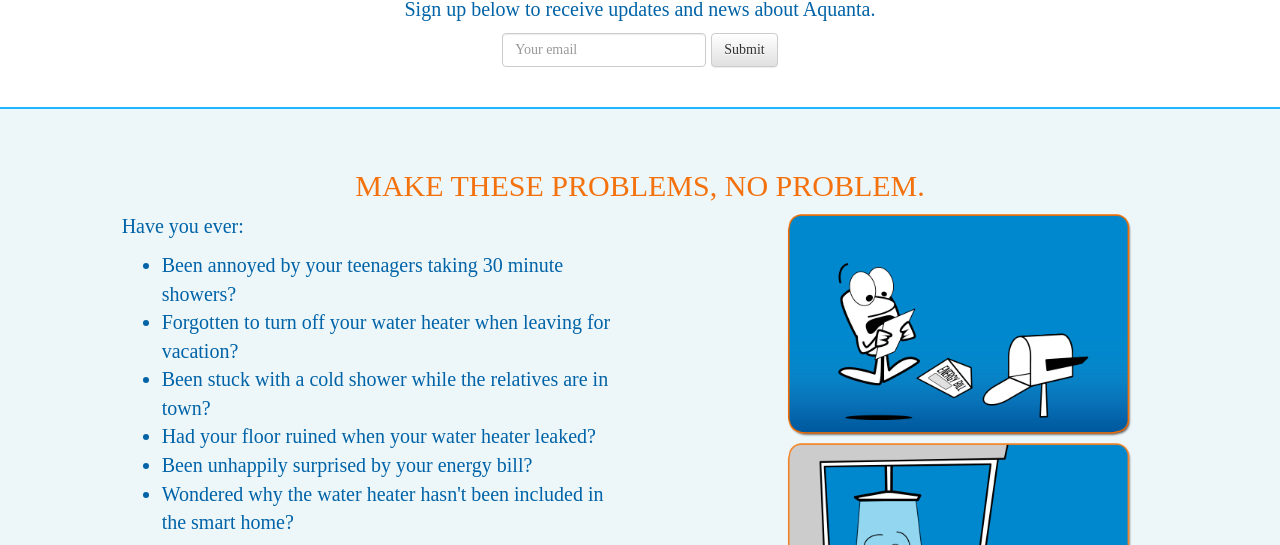
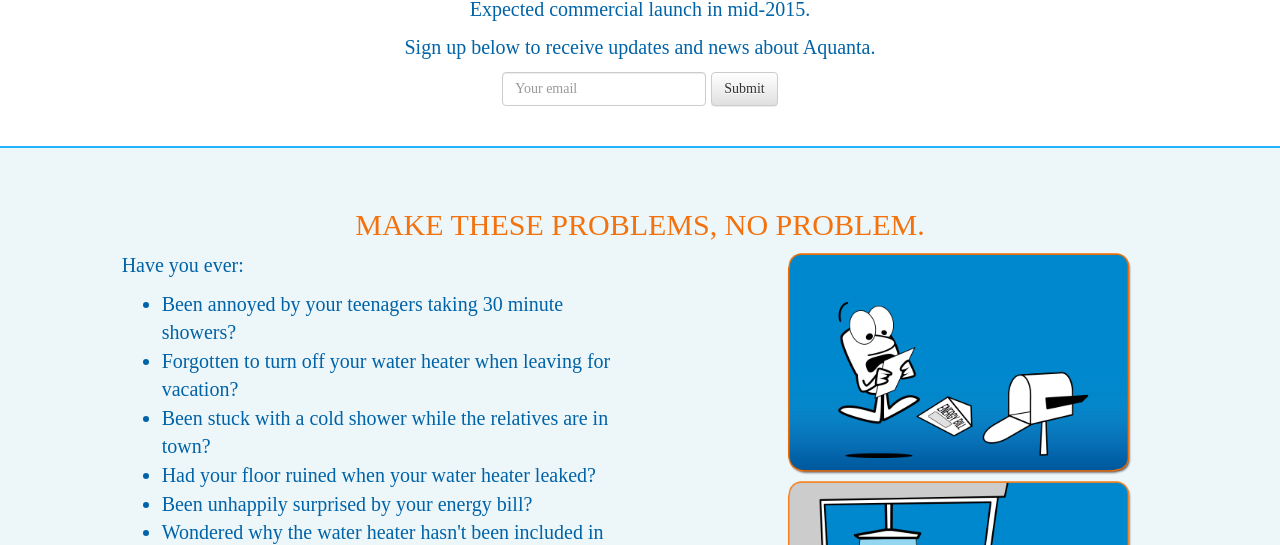
Before and after one commit to sunnovations/sunnovations.github.io, a plain HTML site: page index.html in a window 1280 px wide. Shown: the part 555-1100 px from the top of the page. Drawn offline with nearby package versions, Linux system fonts and the light colour scheme; a web font is replaced by a local one.

Commit message:
added expected delivery line

```diff
--- a/index.html
+++ b/index.html
@@ -70,6 +70,7 @@
       <div class="col-md-12">
         <div class="text-center">
           <h2>Stay up to date</h2>
+          <p>Expected commercial launch in mid-2015.</p>
           <p>Sign up below to receive updates and news about Aquanta.</p>
             <form action="https://www.salesforce.com/servlet/servlet.WebToLead?encoding=UTF-8" method="POST" role="form" class="form-inline">
 
```
